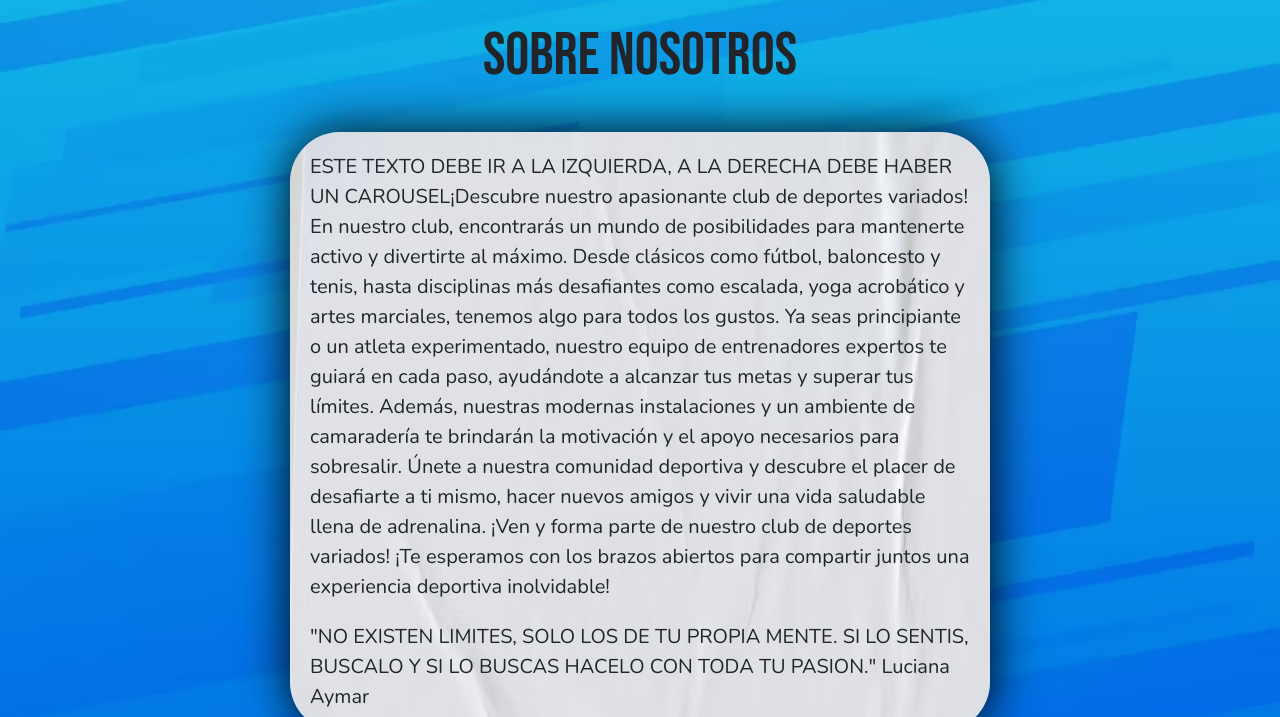
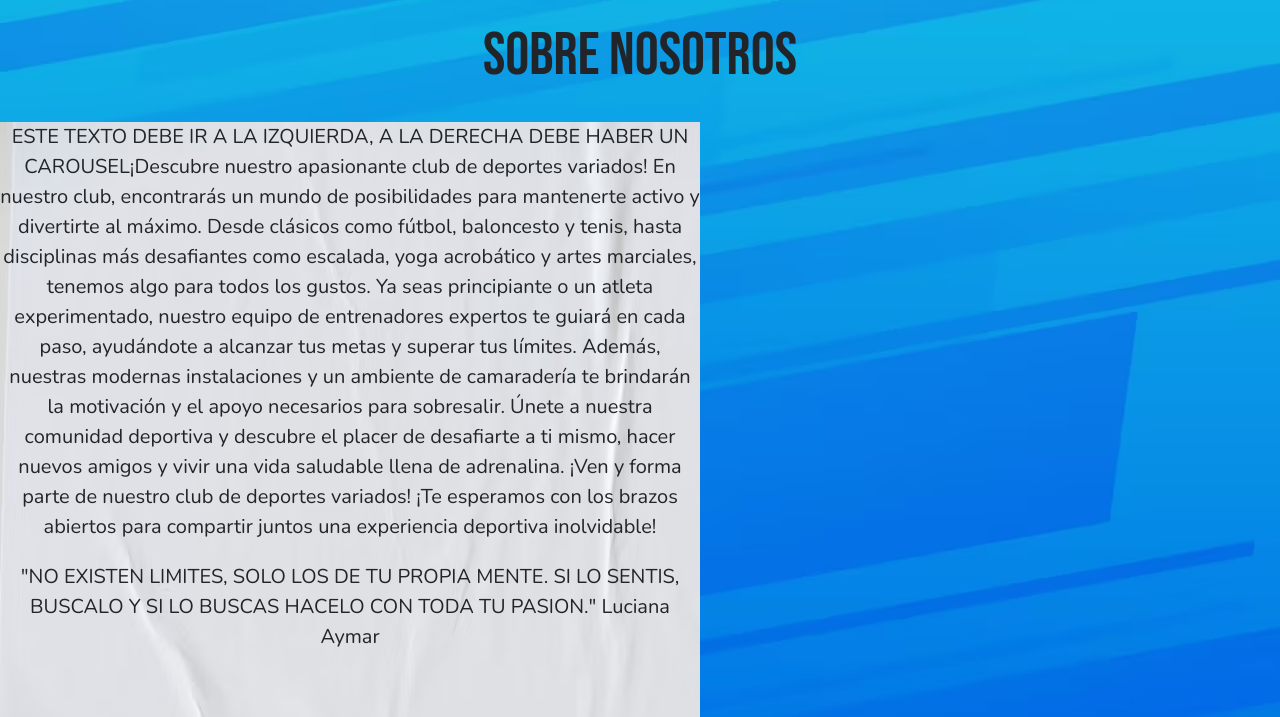
Before and after one commit to matt-gz/PreEntrega3-GomezMateo, a website: page index.html in a window 1280 px wide. Shown: the part 1130-1847 px from the top of the page. Drawn offline with nearby package versions, Linux system fonts and the light colour scheme.

Commit message:
p de sobre nosotros en index acomodado

```diff
--- a/index.html
+++ b/index.html
@@ -71,8 +71,8 @@
         </div>
     </section>
     <section class="section_sobre_nosotros" id="id_sobre_nosotros">
-        <h2 data-aos="fade-left">Sobre Nosotros</h2>
-        <div class="div_general_presentacion">
+        <h2 data-aos="fade-down">Sobre Nosotros</h2>
+        <div class="div_p_presentacion" data-aos="fade-right">
             <p>ESTE TEXTO DEBE IR A LA IZQUIERDA, A LA DERECHA DEBE HABER UN CAROUSEL¡Descubre nuestro apasionante
                 club de deportes variados!
 
--- a/scss/style.scss
+++ b/scss/style.scss
@@ -245,25 +245,15 @@ a {
     background-image: url(../images/banner-fondo-azul-perfecto-canva_1361-3591.jpg);
     background-size: cover;
     background-position: 50% 0x;
-
+    h2 {
+        padding-top: 100px;
+    }
 }
-
-.section_sobre_nosotros h2 {
-    padding-top: 100px;
-}
-
-.div_general_presentacion {
+.div_p_presentacion {
     background-image: url(../images/textura-papel-arrugado-blanco_53876-95917.avif);
     height: 600px;
     width: 700px;
-    padding: 20px;
-    border-radius: 50px;
-    box-shadow: #000 1px 1px 50px;
-    position: relative;
-    top: 45%;
-    left: 50%;
-    transform: translate(-50%, -50%);
-    margin-top: -50px;
+    text-align: center;
 }
 
 /*----------SPONSORS------------*/
```
Also changed, not shown: css/style.css, 1 other file.
